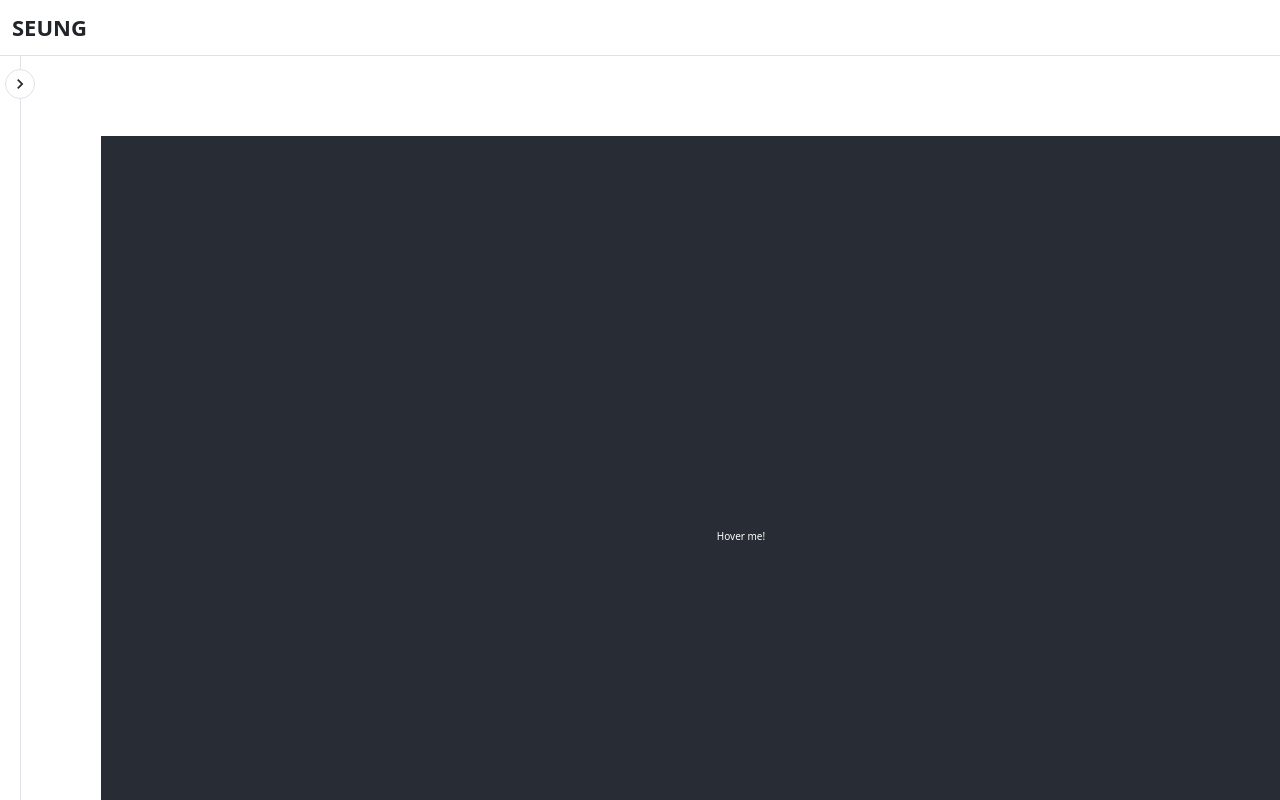
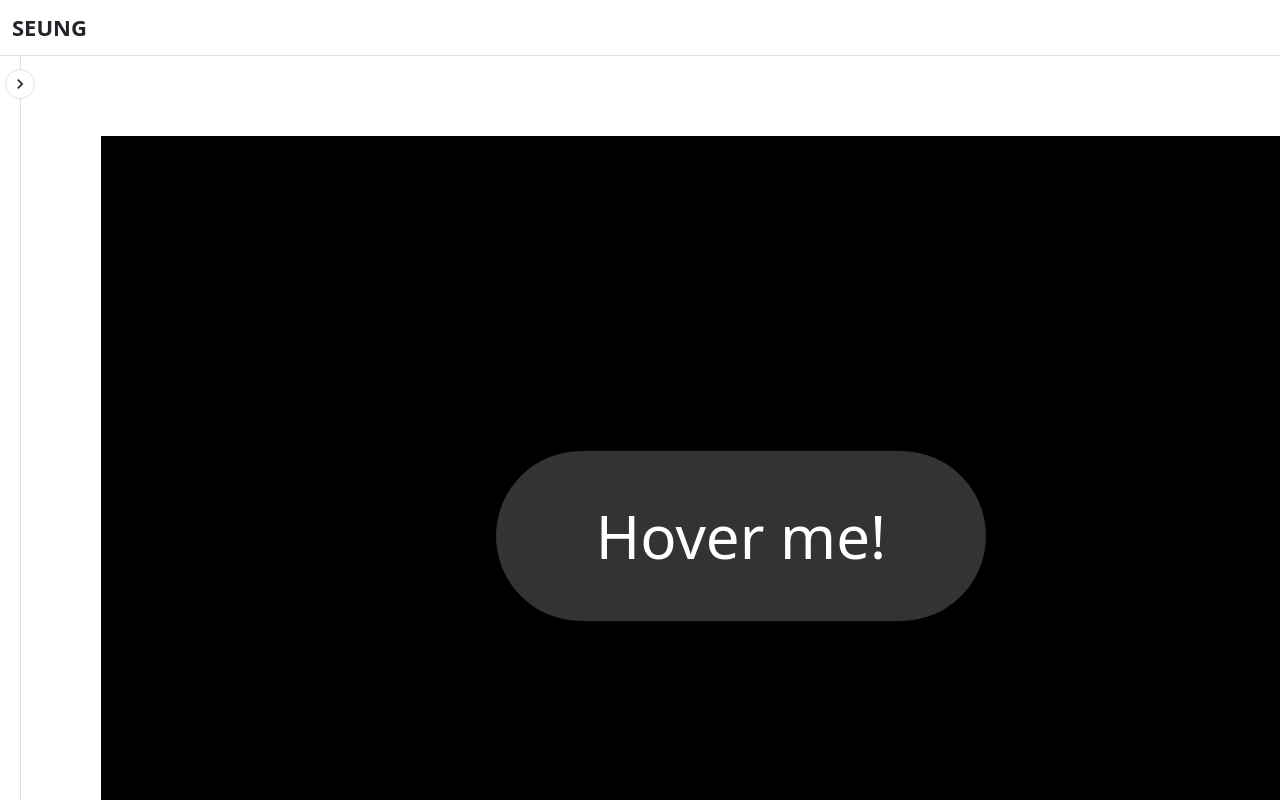
Before and after one commit to sseung95/playground, a Next.js app: page /scroll/test in a window 1280 px wide. Built offline with nearby package versions, Linux system fonts and the light colour scheme; a web font is replaced by a local one.

Commit message:
update: 버튼에 마우스 올렸을 때 좌우 움직임에 따라 y축으로 기울어짐

```diff
--- a/pages/scroll/test.tsx
+++ b/pages/scroll/test.tsx
@@ -1,25 +1,44 @@
 import React, { useEffect, useState } from 'react';
-import { motion } from 'framer-motion';
+import { motion, useMotionValue, useTransform } from 'framer-motion';
 import styled from '@emotion/styled';
 
 const Container = styled.div`
   position: relative;
   width: 100vw;
   height: 100vh;
-  background-color: #282c34;
+  background-color: #000;
   overflow: hidden;
   display: flex;
   align-items: center;
   justify-content: center;
+  perspective: 1000px; // To apply 3D perspective
+`;
+
+const Wrapper = styled(motion.div)`
+  display: flex;
+  align-items: center;
+  justify-content: center;
+  width: 100%;
+  height: 100%;
+
+  button {
+    padding: 40px 100px;
+    background: #333333;
+    font-size: 60px;
+    border-radius: 100px;
+    z-index: 2;
+    transition: transform .3s ease-in-out;
+  }
 `;
 
 const Star = styled(motion.div)`
   position: absolute;
-  width: 20px;
-  height: 20px;
+  width: 40px;
+  height: 40px;
   background-image: url('https://cdn-www.dora.run/__dora__/morpheus/static/images/ai/bg-star.png');
   background-size: cover;
   background-position: center;
+  z-index: 1;
 `;
 
 interface StarProps {
@@ -36,7 +55,7 @@ const generateStars = (numStars: number): StarProps[] => {
       id: i,
       x: Math.random() * 100, // Random position in percentage
       y: Math.random() * 100, // Random position in percentage
-      duration: 5 + Math.random() * 15 // Random duration between 5 and 20 seconds
+      duration: 50 + Math.random() * 1 // Random duration
     });
   }
   return stars;
@@ -45,22 +64,37 @@ const generateStars = (numStars: number): StarProps[] => {
 const HoverEffect: React.FC = () => {
   const [stars, setStars] = useState<StarProps[]>([]);
   const [isHovered, setIsHovered] = useState<boolean>(false);
+  const [windowWidth, setWindowWidth] = useState<number>(0);
+
+  const mouseX = useMotionValue(0);
+  const rotateY = useTransform(mouseX, [0, windowWidth], [-80, 80]);
+
+  const handleMouseMove = (event: React.MouseEvent) => {
+    mouseX.set(event.clientX);
+  };
 
   useEffect(() => {
-    setStars(generateStars(20)); // Generate 20 stars
+    setStars(generateStars(30)); // Generate 30 stars
+  }, []);
+
+  useEffect(() => {
+    if (typeof window !== 'undefined') {
+      setWindowWidth(window.innerWidth);
+    }
   }, []);
 
   return (
-    <Container
-      onMouseEnter={() => setIsHovered(true)}
-      onMouseLeave={() => setIsHovered(false)}
+    <Container>
+      <Wrapper
+        className="wrapper"
+        style={{ rotateY: isHovered ? rotateY : 0 }}
       >
         {isHovered && stars.map((star) => (
           <Star
             key={star.id}
             style={{ left: `${star.x}%`, top: `${star.y}%` }}
-          animate={isHovered ? { y: -2000, opacity: 1 } : { y: star.y, opacity: 0 }}
-          initial={{ opacity: 0 }}
+            animate={isHovered ? { y: -1000, opacity: 1 } : { y: star.y, opacity: 0 }}
+            initial={{ opacity: 0.2 }}
             transition={{
               repeat: Infinity,
               duration: star.duration,
@@ -68,12 +102,11 @@ const HoverEffect: React.FC = () => {
             }}
           />
         ))}
-      <p style={{ color: '#fff' }}>Hover me!</p>
+        <button style={{ color: '#fff', transform: isHovered ? 'scale(1.05)' : 'scale(1)' }} onMouseMove={handleMouseMove} onMouseEnter={() => setIsHovered(true)}
+        onMouseLeave={() => setIsHovered(false)}>Hover me!</button>
+      </Wrapper>
     </Container>
   );
 };
 
 export default HoverEffect;
-
-
-//
```
Lines whose indentation alone changed are shown as unchanged.
